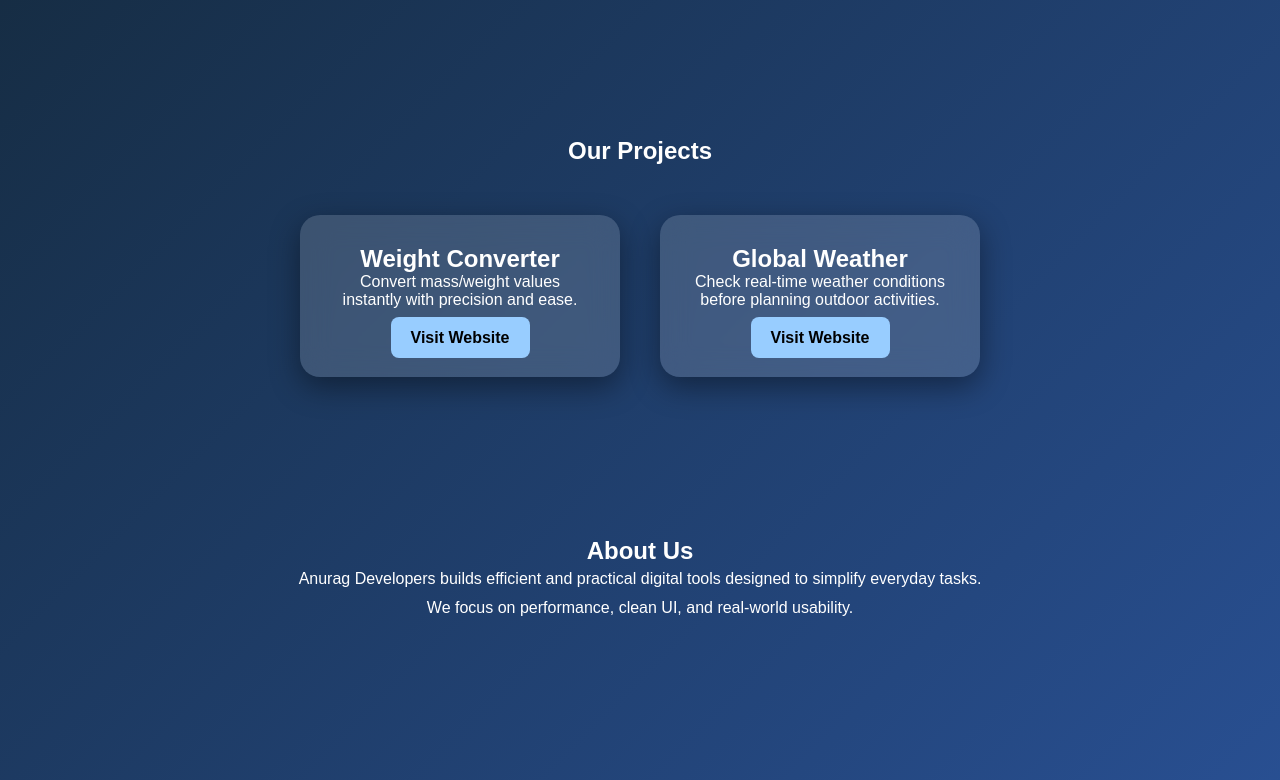
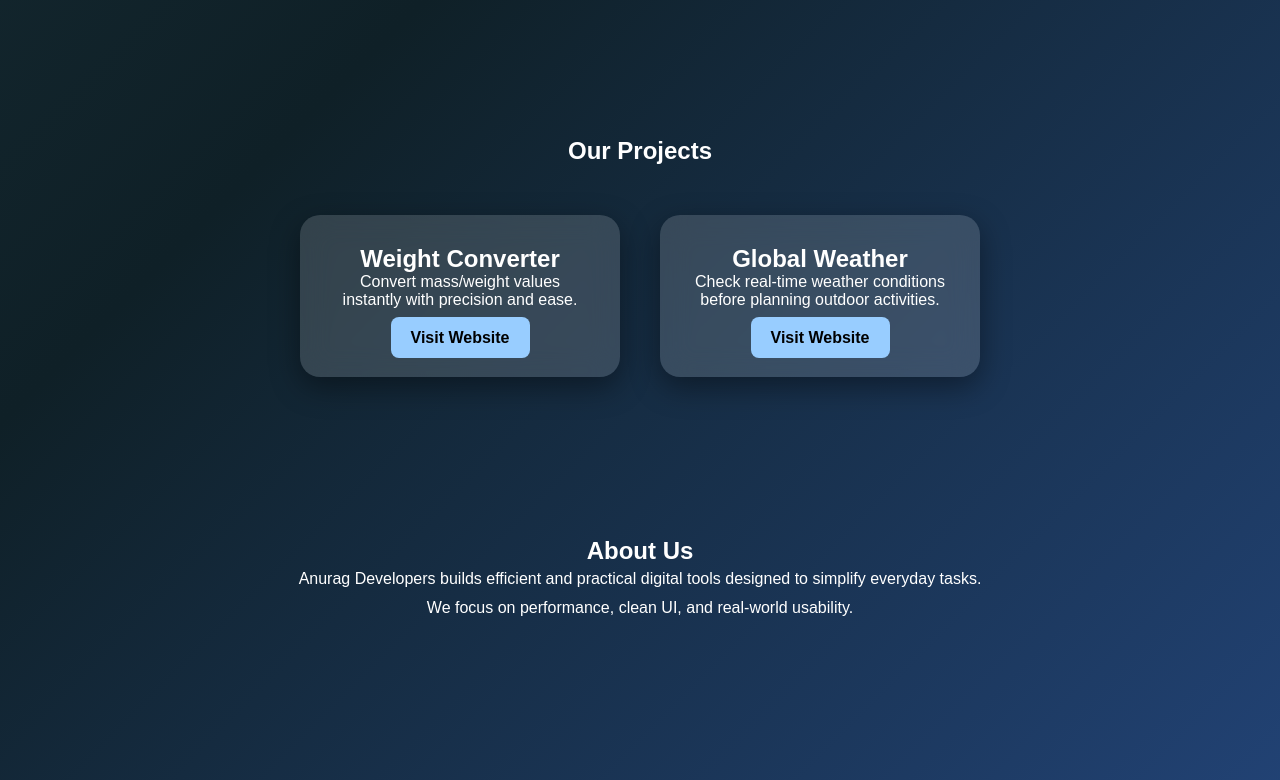
Before and after one commit to Anurag666786/anurag-developers-backend, a website: page public/index.html in a window 1280 px wide. Shown: the part 438-1218 px from the top of the page. Drawn offline with Linux system fonts and the light colour scheme.

Commit message:
Background changed

```diff
--- a/public/index.html
+++ b/public/index.html
@@ -25,7 +25,7 @@
 body {
     color: white;
     transition: 0.4s;
-    background: linear-gradient(-45deg, #1e3c72, #2a5298, #0f2027, #203a43, #497e30 );
+    background: linear-gradient(-45deg, #1e3c72, #2a5298, #0f2027, #203a43, #497e30, #3aa875 );
     background-size: 400% 400%;
     animation: gradientBG 12s ease infinite;
 }
```
